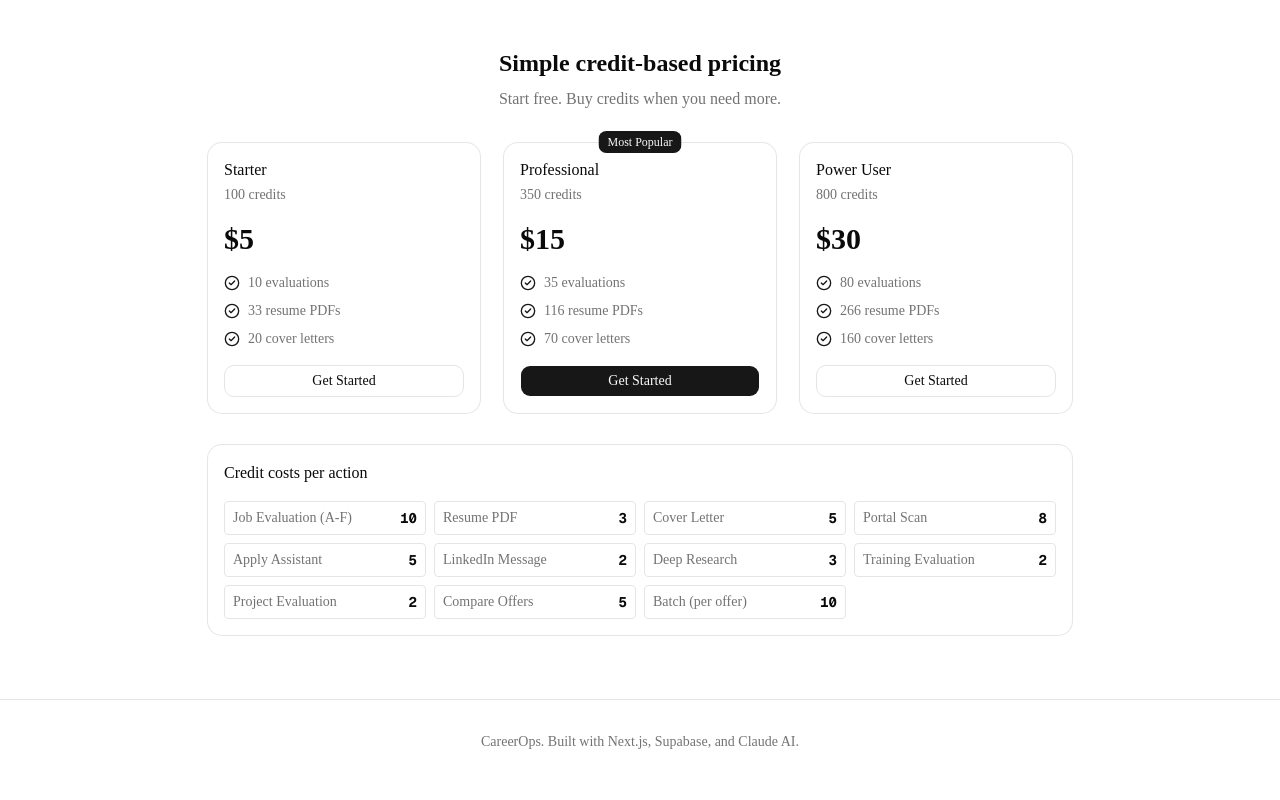
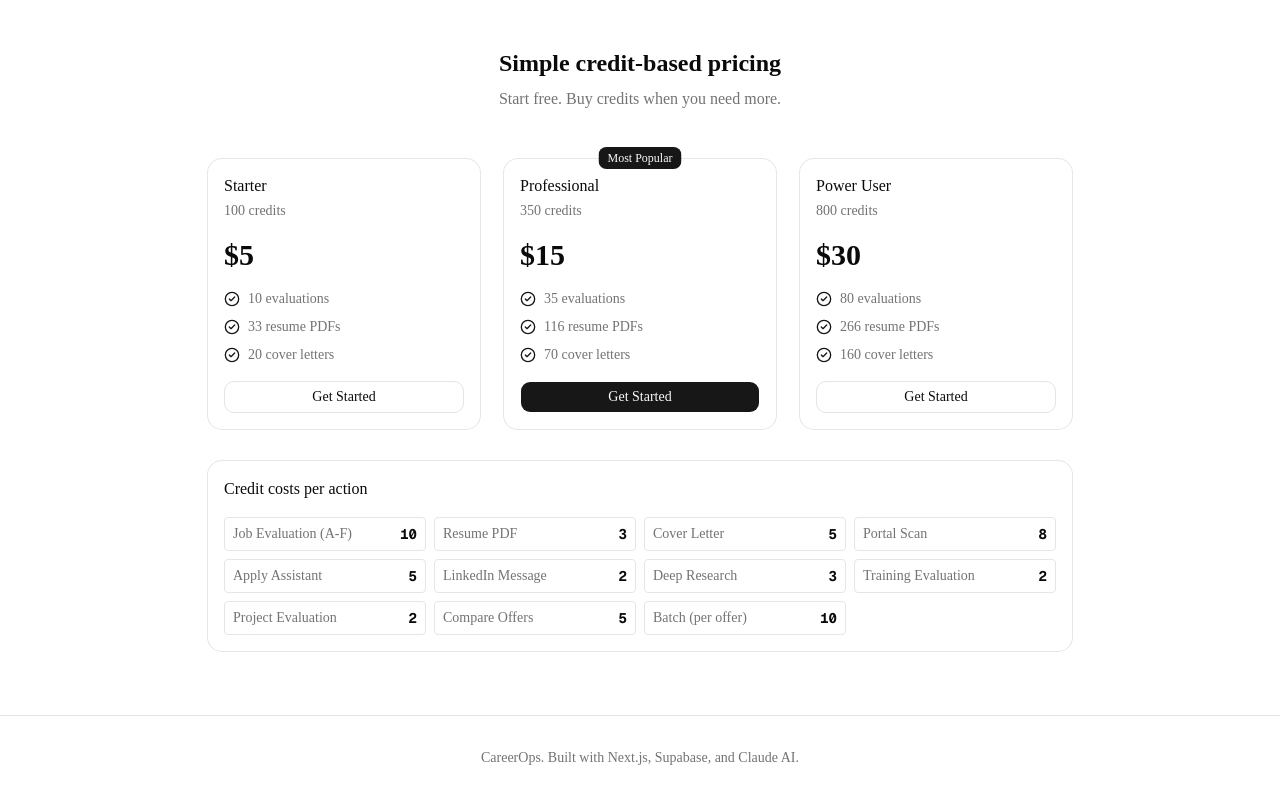
Before and after one commit to calvinanglo/ApplyAgent, a Next.js app: page / in a window 1280 px wide. Shown: the part 1086-1886 px from the top of the page. Built offline with nearby package versions, Linux system fonts and the light colour scheme; no server answers.

Commit message:
Add top padding to pricing grid so Most Popular badge isn't clipped

```diff
--- a/src/app/(marketing)/page.tsx
+++ b/src/app/(marketing)/page.tsx
@@ -112,7 +112,7 @@
           Start free. Buy credits when you need more.
         </p>
 
-        <div className="grid gap-6 md:grid-cols-3">
+        <div className="grid gap-6 md:grid-cols-3 pt-4">
           {CREDIT_PACKS.map((pack) => (
             <Card key={pack.id} className={`relative overflow-visible${pack.id === 'professional' ? ' border-primary' : ''}`}>
               {pack.id === 'professional' && (
```
